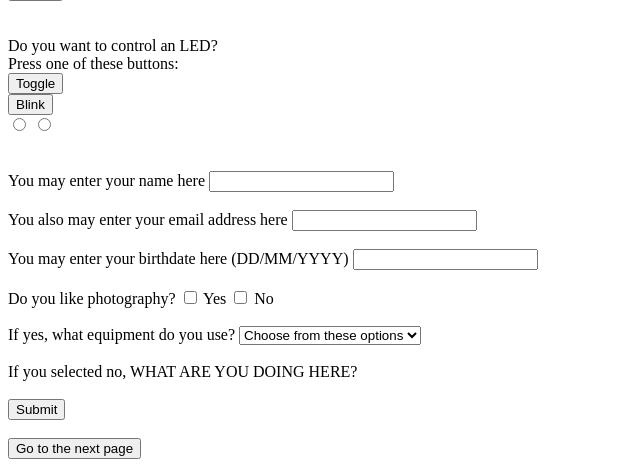
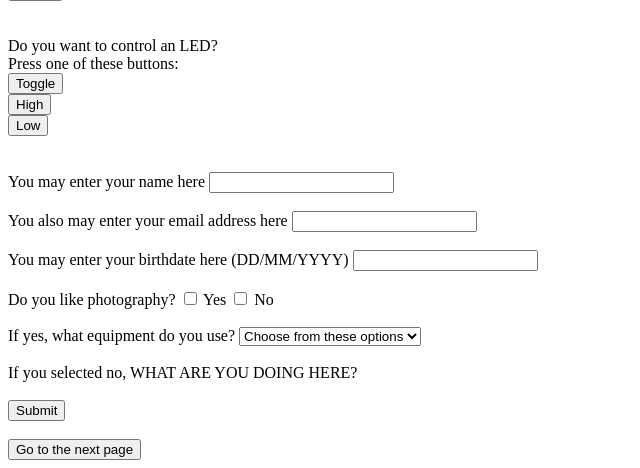
Before and after one commit to Nem3sisAlpha/XavierBriandWebServers, a PHP site: page / in a window 1280 px wide. Shown: the part 1635-2103 px from the top of the page, without its empty margins (0-640 px from the left). Run offline with PHP 8.4, Linux system fonts and the light colour scheme; data that the repository does not hold is empty.

Commit message:
Update index.php

```diff
--- a/index.php
+++ b/index.php
@@ -70,10 +70,9 @@
             </br>
             <input type="button" value="Toggle">
             </br>
-            <input type="button" value="Blink">
+            <input type="button" value="High">
             </br>
-            <input type="radio" value="0">
-            <input type="radio" value="1">
+            <input type="button" value="Low">
         </form>
 
         </br></br>
```
